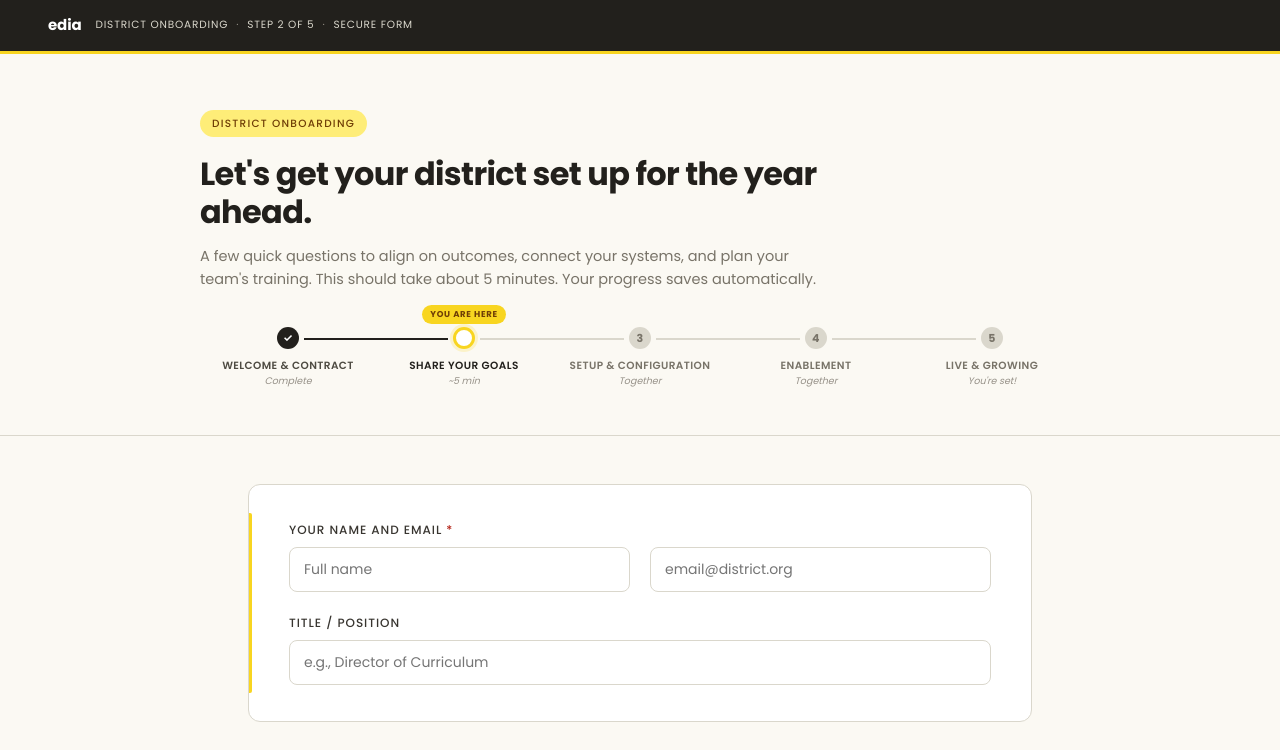
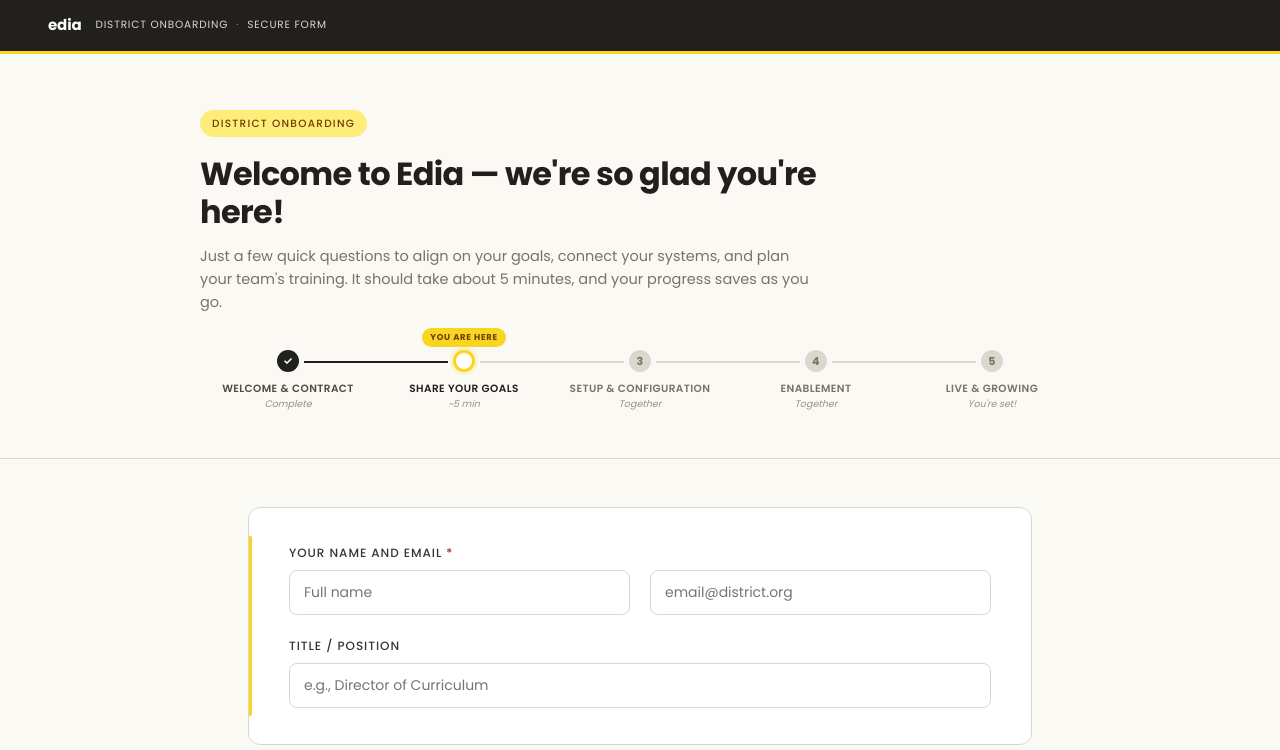
Before and after one commit to kenzie-edia/edia-onboarding, a plain HTML site: page mockup-dip.html in a window 1280 px wide. Shown: the top 750 px of the page. Drawn offline with Linux system fonts and the light colour scheme.

Commit message:
Add files via upload

```diff
--- a/mockup-dip.html
+++ b/mockup-dip.html
@@ -841,7 +841,7 @@
 <header class="topbar">
   <div class="wordmark">edia</div>
   <div class="topbar-labels">
-    DISTRICT ONBOARDING<span>·</span>STEP 2 OF 5<span>·</span>SECURE FORM
+    DISTRICT ONBOARDING<span>·</span>SECURE FORM
   </div>
 </header>
 <div class="accent-line"></div>
@@ -856,8 +856,8 @@
 <section class="hero">
   <div class="hero-inner">
     <span class="pill">District Onboarding</span>
-    <h1>Let's get your district set up for the year ahead.</h1>
-    <p class="lede">A few quick questions to align on outcomes, connect your systems, and plan your team's training. This should take about 5 minutes. Your progress saves automatically.</p>
+    <h1>Welcome to Edia — we're so glad you're here!</h1>
+    <p class="lede">Just a few quick questions to align on your goals, connect your systems, and plan your team's training. It should take about 5 minutes, and your progress saves as you go.</p>
 
     <div class="progress">
       <div class="progress-step completed">
```
Also changed, not shown: mockup-math.html (+3 -3 lines), mockup.html (+3 -3 lines).
